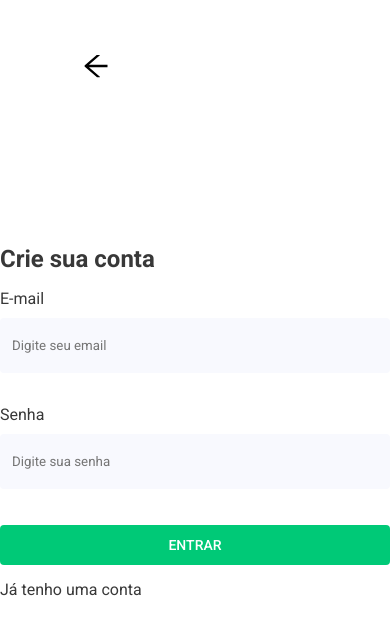
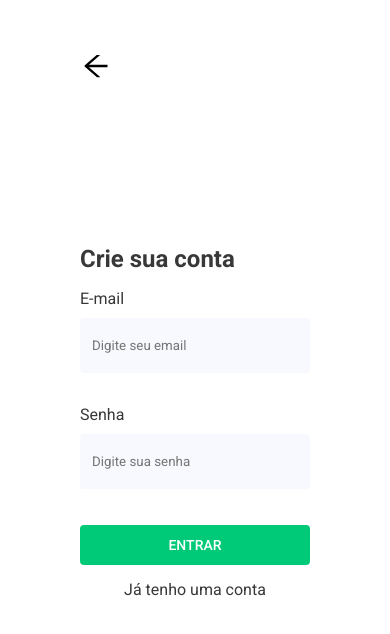
Before and after one commit to joaogabrielramos28/carPark, a Next.js app: page /auth/register in a window 390 px wide. Shown: the top 634 px of the page. Built offline with nearby package versions, Linux system fonts and the light colour scheme.

Commit message:
feat: adjustment on responsive in page register

```diff
--- a/src/styles/pages/register/styles.ts
+++ b/src/styles/pages/register/styles.ts
@@ -20,6 +20,7 @@ export const ArrowBack = styled.div`
 `;
 
 export const FormContainer = styled.div`
+  padding: 0 80px;
   max-width: 800px;
   width: 100%;
   height: 100vh;
@@ -82,6 +83,7 @@ export const HasAccount = styled.span`
   margin-top: 15px;
   color: ${({ theme }) => theme.colors.title};
   cursor: pointer;
+  text-align: center;
 
   &:hover {
     opacity: 0.7;
```
